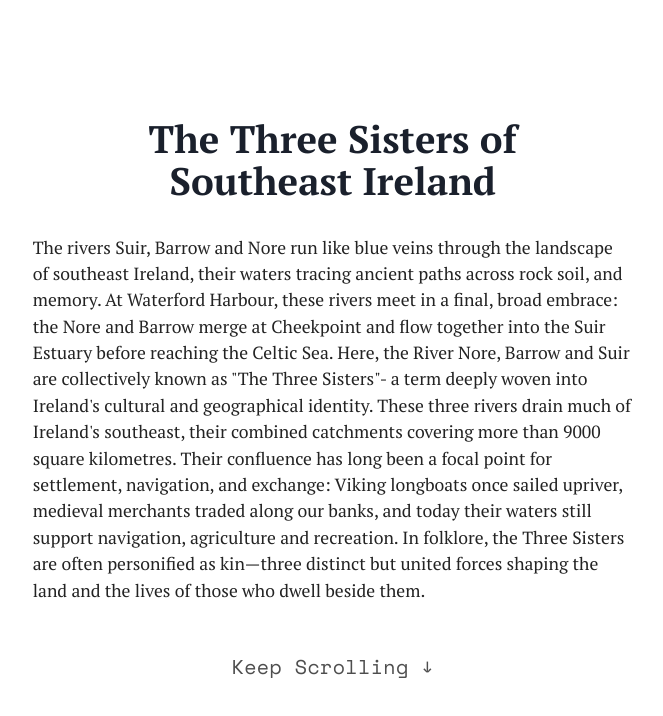
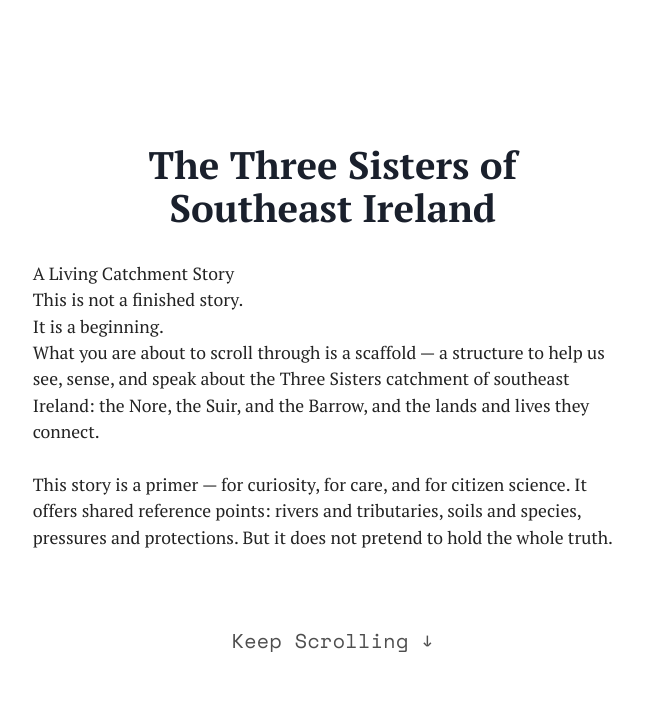
Before and after one commit to proy02/nore-scrollytelling, a SvelteKit app: page / in a window 1280 px wide. Shown: the top 716 px of the page, without its empty margins (50-713 px from the left). Built offline with nearby package versions, Linux system fonts and the light colour scheme.

Commit message:
.intro text edit

```diff
--- a/src/routes/+page.svelte
+++ b/src/routes/+page.svelte
@@ -607,17 +607,16 @@
     <div class="intro-panel">
       <div class="info-panel intro-info-panel">
         <h1>The Three Sisters of <br> Southeast Ireland <br></h1>
-        <p>The rivers Suir, Barrow and Nore run like blue veins through the landscape of southeast Ireland,
-           their waters tracing ancient paths across rock soil, and memory. At Waterford Harbour,
-           these rivers meet in a final, broad embrace: the Nore and Barrow merge at Cheekpoint and flow
-           together into the Suir Estuary before reaching the Celtic Sea. Here, the River Nore, Barrow and
-           Suir are collectively known as "The Three Sisters"- a term deeply woven into Ireland's cultural
-           and geographical identity. These three rivers drain much of Ireland's southeast, their combined
-           catchments covering more than 9000 square kilometres. Their confluence has long been a focal
-           point for settlement, navigation, and exchange: Viking longboats once sailed upriver, medieval
-           merchants traded along our banks, and today their waters still support navigation, agriculture
-           and recreation. In folklore, the Three Sisters are often personified as kin—three distinct but
-           united forces shaping the land and the lives of those who dwell beside them.</p>
+        <p>A Living Catchment Story <br>This is not a finished story.<br>It is a beginning.<br>
+           What you are about to scroll through is a scaffold — a structure to help us see, sense,
+          and speak about the Three Sisters catchment of southeast Ireland: the Nore, the Suir, and the Barrow,
+          and the lands and lives they connect.<br>
+          <br> This story is a primer — for curiosity, for care, and for citizen science.
+              It offers shared reference points: rivers and tributaries, soils and species,
+              pressures and protections. But it does not pretend to hold the whole truth.<br>
+          <br>
+
+        </p>
         <p class="keep-scrolling"> Keep Scrolling ↓</p>
       </div>
     </div>
```
